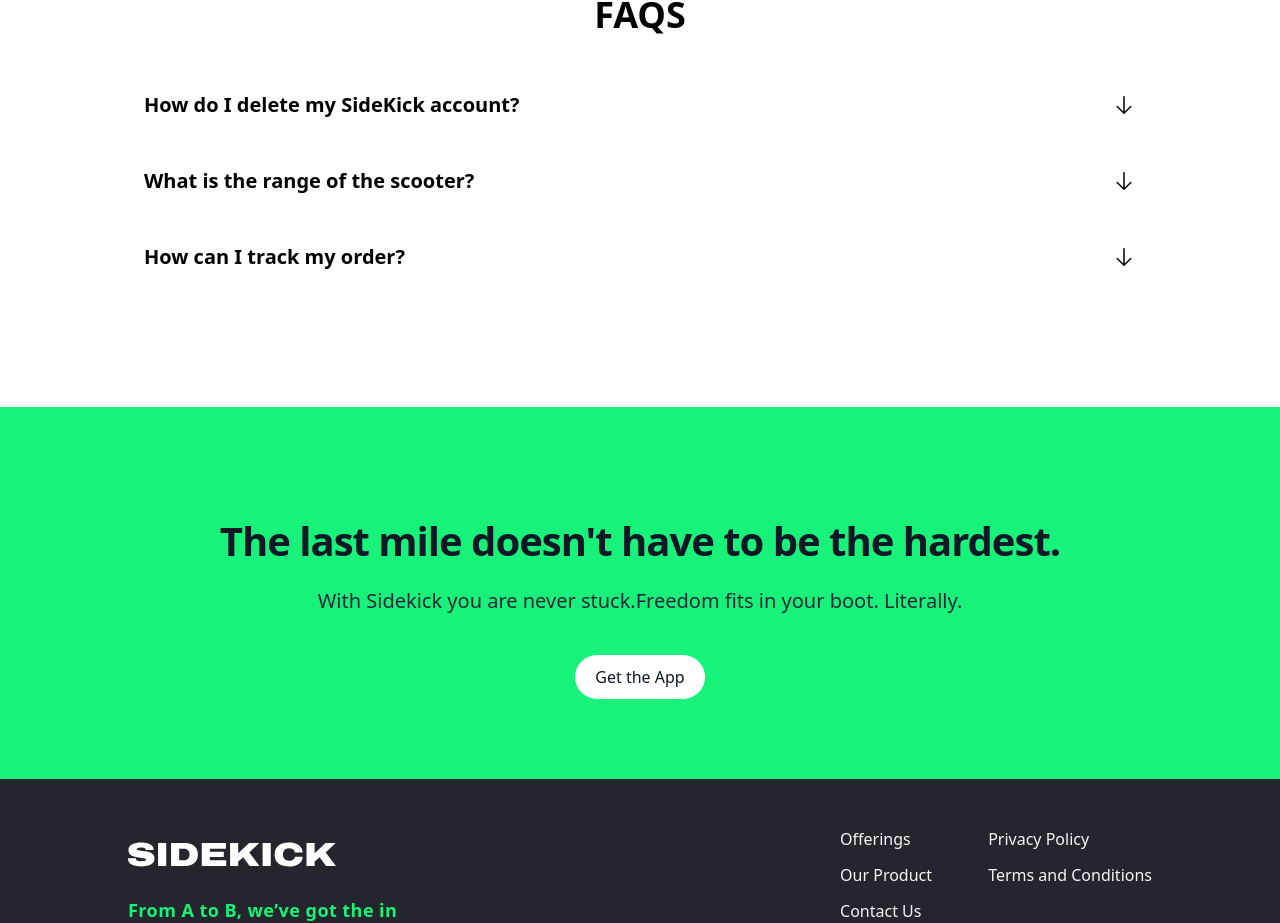
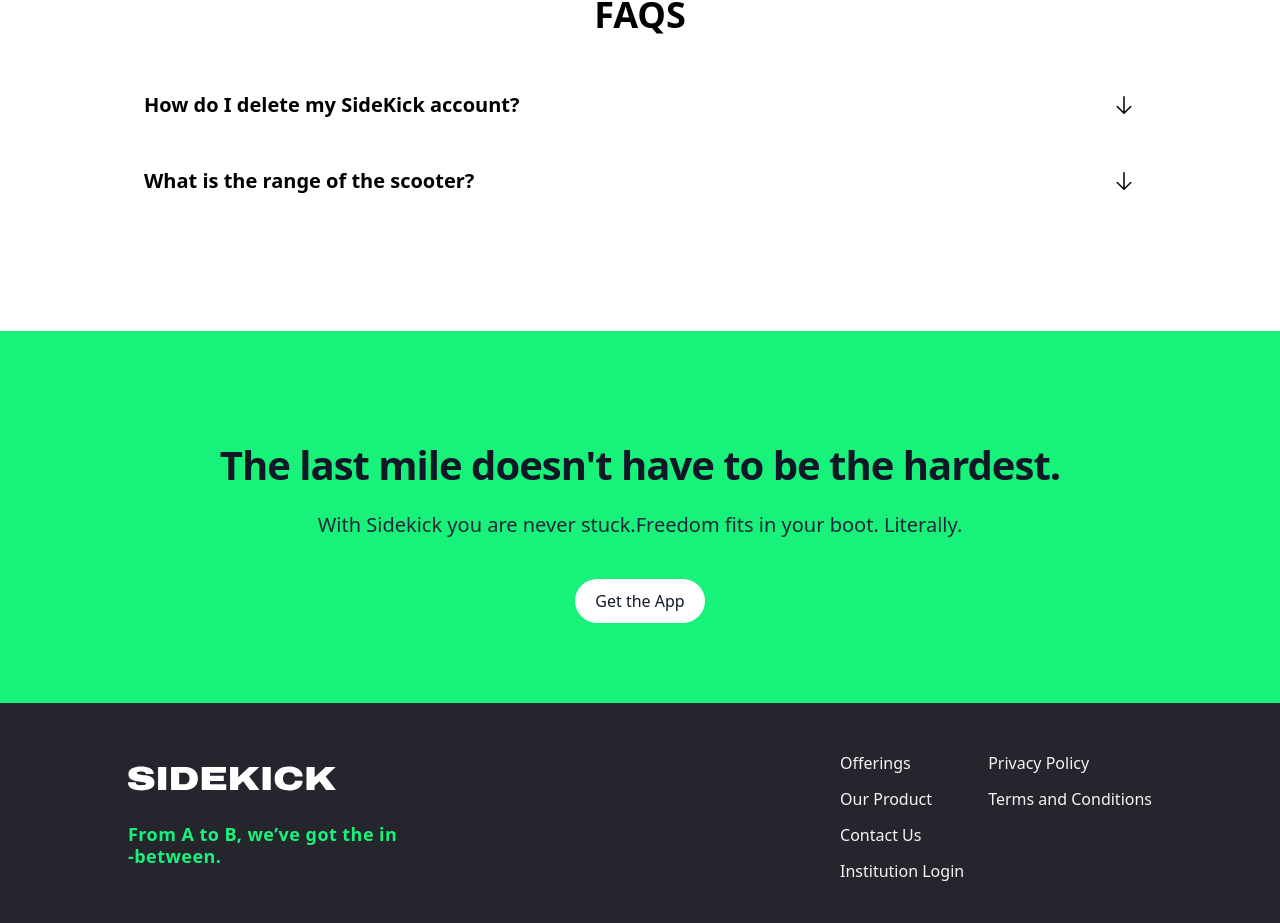
Before and after one commit to usaif1/sidekick-web, a React (Vite) app: page /contact in a window 1280 px wide. Shown: the part 1793-2716 px from the top of the page. Built offline with nearby package versions, Linux system fonts and the light colour scheme.

Commit message:
updated FaQ

```diff
--- a/src/components/FAQ.tsx
+++ b/src/components/FAQ.tsx
@@ -4,16 +4,25 @@
 const faqData = [
   {
     question: 'How do I delete my SideKick account?',
-    answer: `If you no longer wish to keep your SideKick account`
+    answer: (
+      <>
+        <p>If you no longer wish to keep your SideKick account, follow these simple steps:</p>
+        <ul className="list-disc list-inside mt-2">
+          <li>Open the SideKick app on your Android or iOS device</li>
+          <li>Go to the Profile section</li>
+          <li>Tap on Delete Account</li>
+          <li>Confirm your decision, and your account will be deleted</li>
+        </ul>
+        <p className="mt-2">
+          Still need help? Reach out to our support team, we’ve got your back.
+        </p>
+      </>
+    )
   },
   {
     question: 'What is the range of the scooter?',
     answer: 'The battery should easily last for about 45km on a single charge.'
   },
-  {
-    question: 'How can I track my order?',
-    answer: 'After your order is shipped, you’ll receive an email with tracking information.'
-  }
 ]
 
 const FAQ = () => {
@@ -47,7 +56,7 @@
                 </button>
 
                 <div
-                  className={`px-4 overflow-hidden transition-all duration-400 ease-in-out ${isOpen ? 'max-h-40 py-2' : 'max-h-0'
+                  className={`px-4 overflow-hidden transition-all duration-400 ease-in-out ${isOpen ? 'max-h-60 py-2' : 'max-h-0'
                     }`}
                 >
                   <p className="text-gray-600">{faq.answer}</p>
```
